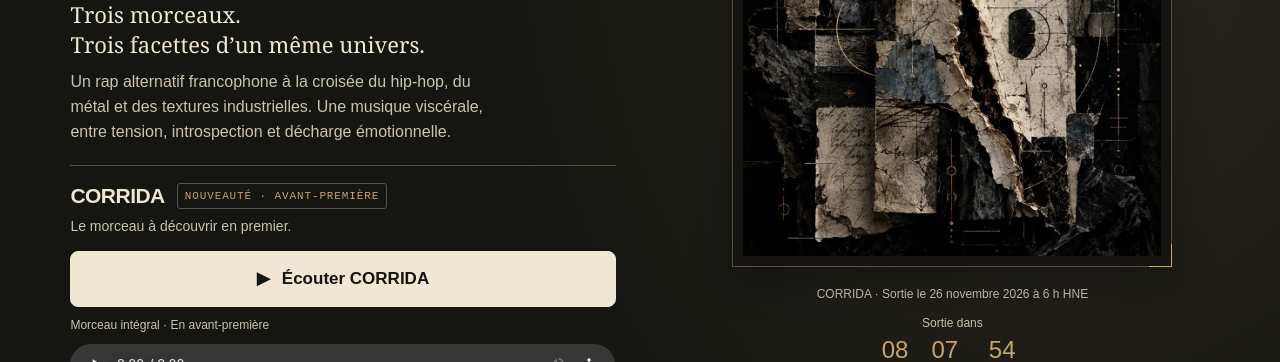
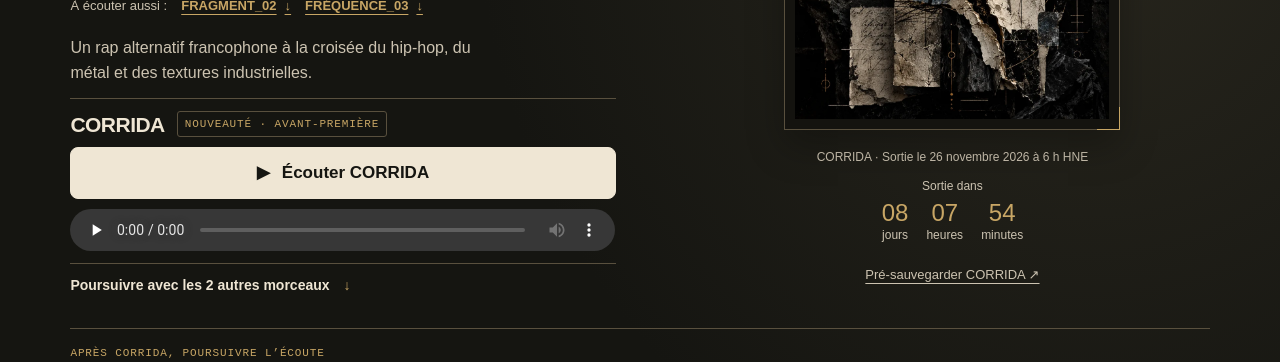
Before and after one commit to vertigevrtg/VRTG-V2, a plain HTML site: page preview-corrida/index.html in a window 1280 px wide. Shown: the part 324-686 px from the top of the page. Drawn offline with Linux system fonts and the light colour scheme.

Commit message:
Improve track discoverability above the fold and streamline VRTG hero

```diff
--- a/preview-corrida/index.html
+++ b/preview-corrida/index.html
@@ -31,18 +31,21 @@
     .hero-copy h1{font:700 clamp(32px,8vw,48px)/1.04 Arial,sans-serif;letter-spacing:-.05em;text-wrap:balance;margin:0;max-width:17ch}
     .hero-copy h1 span{display:block;color:var(--gold);font-size:.38em;line-height:1.5;letter-spacing:.08em;margin-bottom:9px}
     .tagline{font-size:19px;line-height:1.4;margin:16px 0 10px;max-width:29ch}
-    .copy{max-width:49ch;font:15px/1.55 Arial,sans-serif;margin:0 0 20px}
-    .hero-player{border-block:1px solid var(--line);padding:17px 0 14px}
-    .track-heading{display:flex;align-items:center;gap:12px;flex-wrap:wrap;margin:0 0 7px}
+    .copy{max-width:49ch;font:15px/1.55 Arial,sans-serif;margin:0 0 16px}
+    .track-shortcuts{display:flex;align-items:center;flex-wrap:wrap;gap:0 16px;margin:0 0 12px;font:700 13px/1.4 Arial,sans-serif}
+    .track-shortcuts-label{flex-basis:100%;font-weight:400;color:var(--muted)}
+    .track-shortcuts a{display:inline-flex;align-items:center;gap:8px;min-height:44px;color:var(--gold);text-decoration:underline;text-underline-offset:4px}
+    .track-shortcuts a:hover{color:var(--paper)}
+    .hero-player{border-block:1px solid var(--line);padding:14px 0}
+    .hero-player audio{margin-top:10px}
+    .track-heading{display:flex;align-items:center;gap:12px;flex-wrap:wrap;margin:0 0 12px}
     .track-heading h2{font:700 21px/1.2 Arial,sans-serif;letter-spacing:-.025em;margin:0}
     .badge{color:var(--gold);font:11px/1.3 ui-monospace,monospace;text-transform:uppercase;letter-spacing:.08em;border:1px solid var(--line);border-radius:3px;padding:5px 7px}
-    .track-intro{font:14px/1.5 Arial,sans-serif;color:var(--muted);margin:0 0 14px}
     .listen-button{display:flex;align-items:center;justify-content:center;gap:12px;min-height:56px;width:100%;padding:15px 16px;border:1px solid var(--paper);border-radius:8px;background:var(--paper);color:var(--ink);cursor:pointer;font:700 17px/1.3 Arial,sans-serif;text-align:center}
     .listen-button:hover{background:#fff5df;border-color:#fff5df;text-decoration:none}
     .listen-button:focus-visible,.secondary:focus-visible{outline:3px solid var(--gold);outline-offset:5px}
     .listen-button:disabled{cursor:wait}
     .listen-icon{flex-shrink:0}
-    .player-note{margin:9px 0 10px;font:12px/1.5 Arial,sans-serif;color:var(--muted)}
     audio{display:block;width:100%;height:42px;margin:0;color-scheme:dark}
     .feedback{color:var(--paper);font:13px/1.5 Arial,sans-serif;margin:12px 0 0}
     .discover-link{display:inline-flex;gap:14px;align-items:center;min-height:48px;font:700 14px/1.4 Arial,sans-serif;color:var(--paper);padding:8px 0;margin-top:5px}
@@ -78,18 +81,27 @@
     footer{display:flex;justify-content:space-between;gap:16px;padding:20px 0 28px;color:var(--muted);font:11px/1.5 Arial,sans-serif}
     @media(min-width:760px){
       .discovery-hero{grid-template-columns:1.06fr 1fr;gap:7%}
-      .hero-copy h1{font-size:clamp(43px,4.9vw,66px)}
-      .tagline{font-size:22px}
-      .copy{font-size:16px}
-      .hero-art figure{width:100%;max-width:440px}
+      header{padding:8px 0}
+      .edition{margin:16px 0 14px}
+      .hero-copy h1{font-size:clamp(38px,min(4.3vw,6.6svh),56px)}
+      .hero-copy h1 span{margin-bottom:5px;line-height:1.3}
+      .track-shortcuts{gap:0 14px;margin-bottom:8px}
+      .track-shortcuts-label{flex-basis:auto}
+      .tagline{font-size:20px;line-height:1.3;margin:8px 0 0}
+      .copy{font-size:16px;margin-bottom:12px}
+      .hero-player{padding:12px 0}
+      .hero-player .track-heading{margin-bottom:10px}
+      .hero-player .listen-button{min-height:52px;padding:13px 16px}
+      .hero-copy>.discover-link{min-height:44px;margin-top:0}
+      .hero-art figure{width:min(100%,clamp(240px,42svh,380px))}
       .hero-art{align-self:center}
       .track-grid{grid-template-columns:1fr 1fr;gap:40px}
       .companion{display:flex;flex-direction:column}
       .companion .description{flex:1}
       .companion-top{grid-template-columns:116px minmax(0,1fr);gap:22px}
-      .discovery-section{margin-top:52px}
+      .discovery-section{margin-top:20px;padding-top:16px}
     }
-    @media(max-width:359px){header{padding:8px 0}.edition{margin:14px 0;font-size:9px;gap:8px;flex-wrap:nowrap}.hero-copy h1{font-size:30px}.tagline{font-size:16px;line-height:1.35;margin:12px 0 8px}.copy{font-size:13px;line-height:1.5;margin-bottom:14px}.hero-player{padding:12px 0}.track-heading{gap:8px}.track-heading h2{font-size:19px}.badge{font-size:9px;padding:4px 5px}.track-intro{font-size:12px;margin-bottom:10px}.listen-button{min-height:50px;font-size:16px;padding:12px}.secondary{font-size:13px}.player-note{font-size:11px;margin:8px 0}.companion-top{grid-template-columns:76px minmax(0,1fr);gap:14px}.companion h3{font-size:17px}}
+    @media(max-width:359px){header{padding:8px 0}.edition{margin:14px 0;font-size:9px;gap:8px;flex-wrap:nowrap}.hero-copy h1{font-size:30px}.tagline{font-size:16px;line-height:1.35;margin:12px 0 8px}.copy{font-size:13px;line-height:1.5;margin-bottom:14px}.hero-player{padding:12px 0}.track-heading{gap:8px}.track-heading h2{font-size:19px}.badge{font-size:9px;padding:4px 5px}.listen-button{min-height:50px;font-size:16px;padding:12px}.secondary{font-size:13px}.track-shortcuts{gap:0 12px;font-size:12px}.discover-link{font-size:13px;gap:8px}.companion-top{grid-template-columns:76px minmax(0,1fr);gap:14px}.companion h3{font-size:17px}}
     @media(prefers-reduced-motion:reduce){*,*::before,*::after{scroll-behavior:auto!important}}
   </style>
 </head>
@@ -102,19 +114,22 @@
       <section class="hero-copy" aria-labelledby="title">
         <h1 id="title"><span>VRTG —</span>LE RAP À L’ÉTAT BRUT</h1>
         <p class="tagline">Trois morceaux.<br>Trois facettes d’un même univers.</p>
-        <p class="copy">Un rap alternatif francophone à la croisée du hip-hop, du métal et des textures industrielles. Une musique viscérale, entre tension, introspection et décharge émotionnelle.</p>
+        <nav class="track-shortcuts" aria-label="Accès aux deux autres morceaux">
+          <span class="track-shortcuts-label">À écouter aussi :</span>
+          <a href="#fragment-02">FRAGMENT_02 <span aria-hidden="true">↓</span></a>
+          <a href="#frequence-03">FRÉQUENCE_03 <span aria-hidden="true">↓</span></a>
+        </nav>
+        <p class="copy">Un rap alternatif francophone à la croisée du hip-hop, du métal et des textures industrielles.</p>
         <div class="hero-player" id="corrida">
           <div class="track-heading"><h2>CORRIDA</h2><span class="badge" id="corrida-badge">Nouveauté · Avant-première</span></div>
-          <p class="track-intro">Le morceau à découvrir en premier.</p>
-          <button class="listen-button" id="listen-button" type="button" data-play="corrida-audio" aria-controls="corrida-audio" aria-describedby="listen-note" aria-pressed="false" hidden><span class="listen-icon" aria-hidden="true">▶</span><span class="listen-label">Écouter CORRIDA</span></button>
-          <p class="player-note" id="listen-note">Morceau intégral · En avant-première</p>
-          <audio id="corrida-audio" controls preload="none" controlslist="nodownload" aria-label="Écouter CORRIDA en intégralité" aria-describedby="listen-note">
+          <button class="listen-button" id="listen-button" type="button" data-play="corrida-audio" aria-controls="corrida-audio" aria-pressed="false" hidden><span class="listen-icon" aria-hidden="true">▶</span><span class="listen-label">Écouter CORRIDA</span></button>
+          <audio id="corrida-audio" controls preload="none" controlslist="nodownload" aria-label="Écouter CORRIDA en intégralité">
             <source src="/preview-corrida/Corrida_final.mp3" type="audio/mpeg">
             Votre navigateur ne prend pas en charge la lecture audio.
           </audio>
           <p class="feedback" id="corrida-feedback" role="status" hidden></p>
         </div>
-        <a class="discover-link" href="#trois-morceaux">Découvrir les 3 morceaux <span aria-hidden="true">↓</span></a>
+        <a class="discover-link" href="#trois-morceaux">Poursuivre avec les 2 autres morceaux <span aria-hidden="true">↓</span></a>
       </section>
       <div class="hero-art">
         <figure><img src="/corrida/pochette-960.webp" srcset="/corrida/pochette-480.webp 480w, /corrida/pochette-960.webp 960w" sizes="(min-width:760px) 42vw, 80vw" width="960" height="960" fetchpriority="high" alt="Pochette de CORRIDA. Une déchirure traverse des bandes de manuscrit ancien sur fond noir, entre des cercles d’or."></figure>
@@ -233,7 +248,6 @@
       if(previousPhase===live)return;
       previousPhase=live;
       document.getElementById('corrida-badge').textContent=live?'Nouveauté':'Nouveauté · Avant-première';
-      document.getElementById('listen-note').textContent=live?'Morceau intégral · CORRIDA':'Morceau intégral · En avant-première';
       const url=destination(live);
       action.replaceChildren();
       if(url){
```
